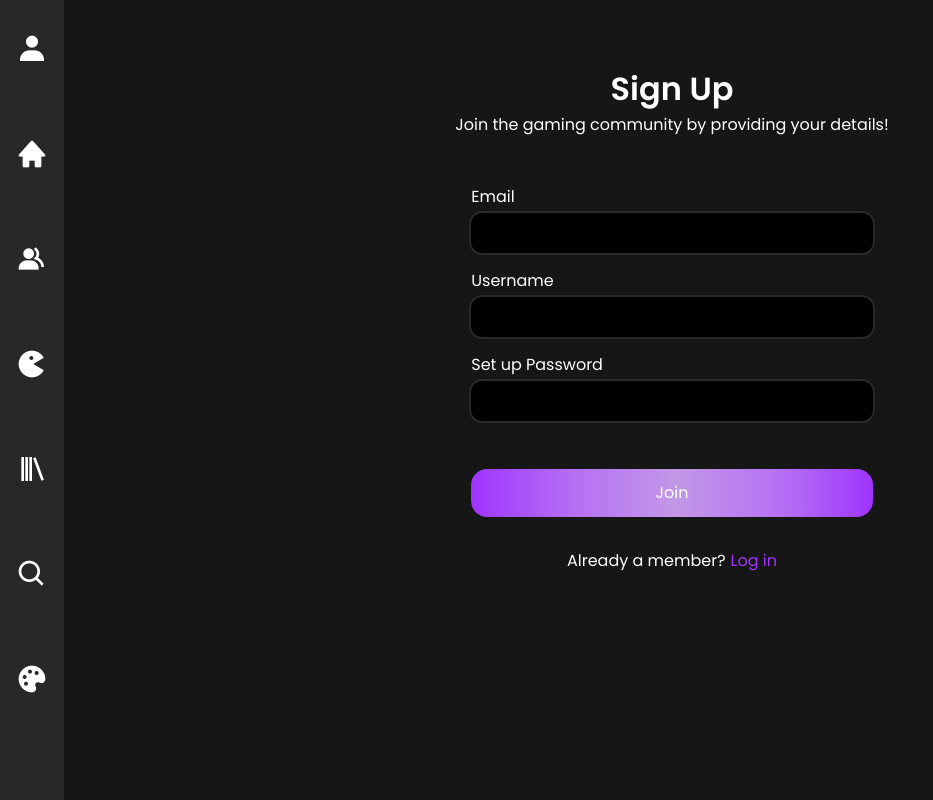
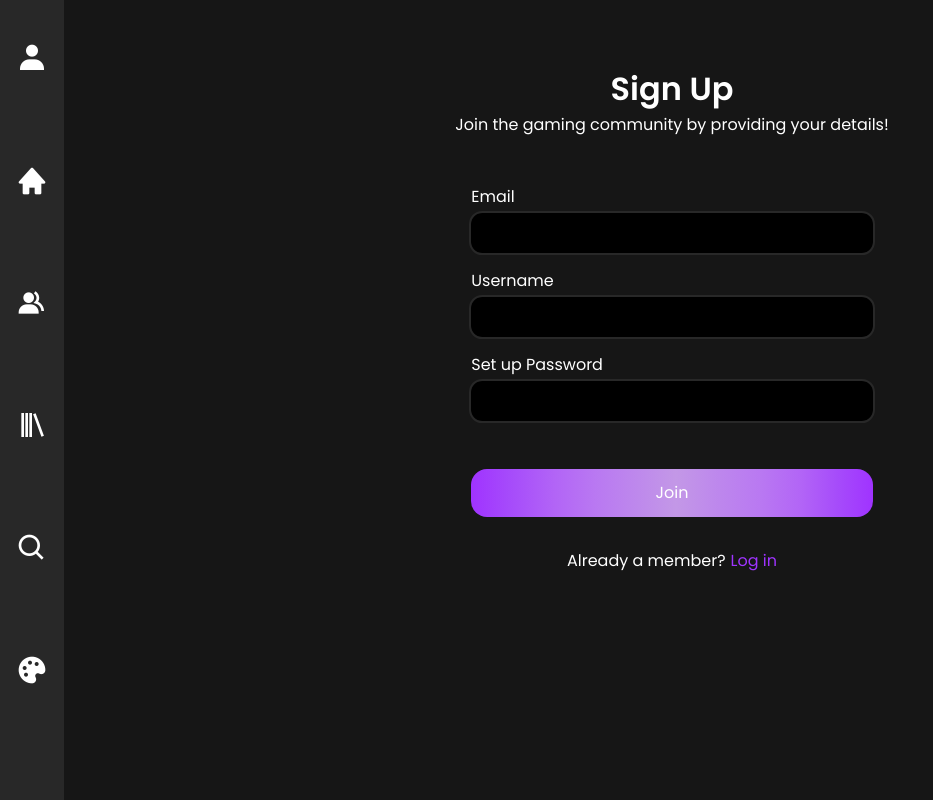
Before and after one commit to saduhub/Backlog-Boss, a React (Vite) app in the folder client/: page /login in a window 1280 px wide. Shown: the whole page, without its empty margins (0-933 px from the left). Built offline with nearby package versions, Linux system fonts and the light colour scheme.

Commit message:
Removed game button from navbar

```diff
--- a/client/src/components/Navbar.jsx
+++ b/client/src/components/Navbar.jsx
@@ -48,9 +48,6 @@ function App() {
             <Link to='/social' style={{ color: location.pathname === '/social' ? '#9F34FF' : '#ffffff','--item': '0' }}>
               <i className='bx bxs-group'></i>
             </Link>
-            <Link to='/game' style={{ color: location.pathname === '/game' ? '#9F34FF' : '#ffffff','--item': '0' }}>
-              <i className='bx bxs-game'></i>
-            </Link>
             <Link to='/library' style={{ color: location.pathname === '/library' ? '#9F34FF' : '#ffffff','--item': '0' }}>
               <i className='bx bx-library'></i>
             </Link>
```
